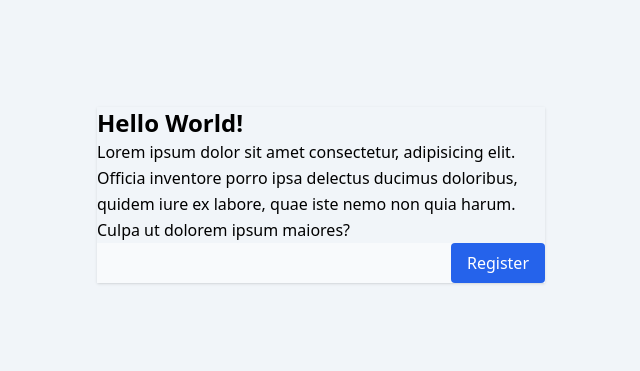
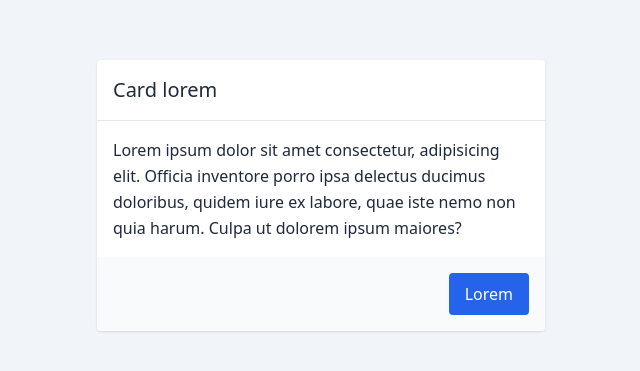
Before and after one commit to ramaedwindap/reactjs-basic, a React (Vite) app: page / in a window 1280 px wide. Shown: the part 205-576 px from the top of the page, without its empty margins (319-959 px from the left). Built offline with nearby package versions, Linux system fonts and the light colour scheme.

Commit message:
merubah style yg messy - NESTED [f285560] FINISHED

```diff
--- a/src/App.jsx
+++ b/src/App.jsx
@@ -3,17 +3,17 @@ import Card from './components/Card';
 
 export default function App() {
     return (
-        <div className='bg-slate-100 antialiased flex items-center justify-center min-h-screen '>
+        <div className='bg-slate-100 text-slate-800 antialiased flex items-center justify-center min-h-screen '>
             <div className='max-w-md w-full'>
-                <Card
-                    title='Hello World!'
-                    footer={
-                        <div className='flex justify-end'>
-                            <Button>Register</Button>
-                        </div>
-                    }>
-                    Lorem ipsum dolor sit amet consectetur, adipisicing elit. Officia inventore porro ipsa delectus ducimus doloribus, quidem iure ex
-                    labore, quae iste nemo non quia harum. Culpa ut dolorem ipsum maiores?
+                <Card>
+                    <Card.Title>Card lorem</Card.Title>
+                    <Card.Body>
+                        Lorem ipsum dolor sit amet consectetur, adipisicing elit. Officia inventore porro ipsa delectus ducimus doloribus, quidem iure
+                        ex labore, quae iste nemo non quia harum. Culpa ut dolorem ipsum maiores?
+                    </Card.Body>
+                    <Card.Footer>
+                        <Button>Lorem</Button>{' '}
+                    </Card.Footer>
                 </Card>
             </div>
         </div>
--- a/src/components/Card.jsx
+++ b/src/components/Card.jsx
@@ -1,13 +1,29 @@
-function Card({ title, footer, children }) {
+function Card({ children }) {
     return (
-        <div className='shadow '>
-            <h1 className='text-2xl font-semibold'>{title}</h1>
-
+        <div className=' bg-white rounded overflow-hidden shadow'>
             <div className='leading-relaxed'>{children}</div>
-
-            <div className='bg-slate-50'>{footer}</div>
         </div>
     );
 }
 
+function Title({ children }) {
+    return (
+        <h1 className='p-4 border-b'>
+            <div className='text-xl'> {children}</div>
+        </h1>
+    );
+}
+
+function Body({ children }) {
+    return <h1 className='p-4 leading-relaxed'>{children}</h1>;
+}
+
+function Footer({ children }) {
+    return <div className='p-4 flex justify-end bg-slate-50'>{children}</div>;
+}
+
+Card.Title = Title;
+Card.Body = Body;
+Card.Footer = Footer;
+
 export default Card;
```
